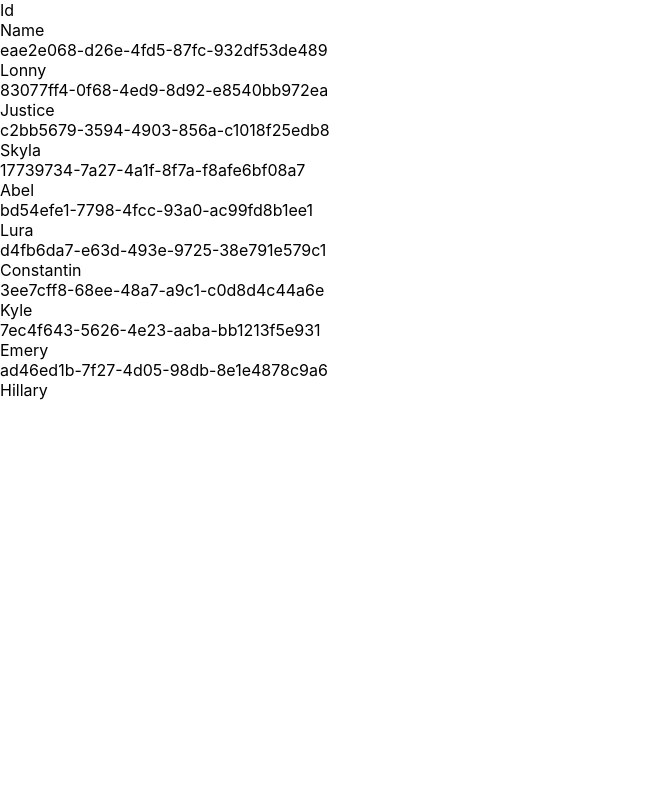
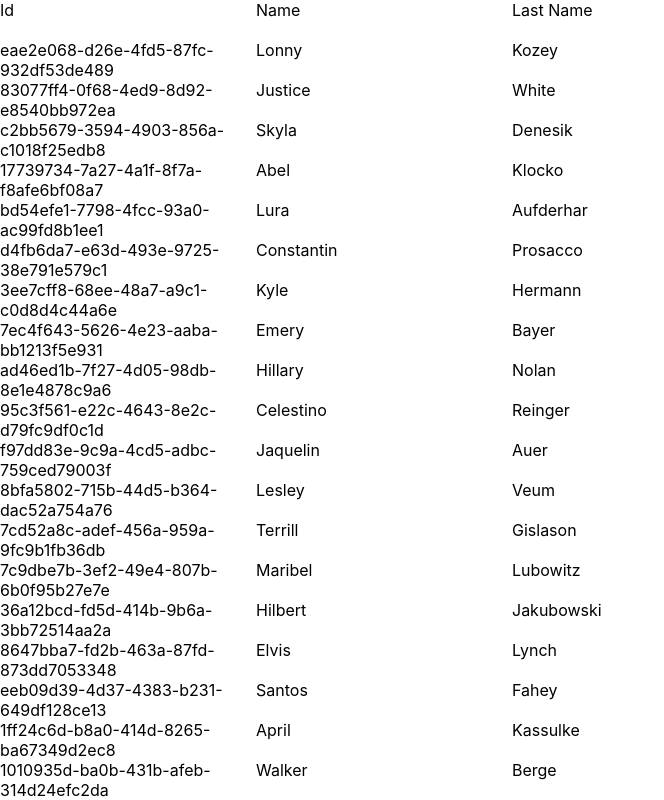
Before and after one commit to rhaegar453/data-table, a React (Create React App) app: page / in a window 1280 px wide. Shown: the whole page, without its empty margins (0-664 px from the left). Built offline with nearby package versions, Linux system fonts and the light colour scheme.

Commit message:
Added the CSS changes for react-virtualized

```diff
--- a/src/App.css
+++ b/src/App.css
@@ -1,38 +1,6 @@
-.App {
-  text-align: center;
+.ReactVirtualized__Table__headerRow {
+  display: flex;
 }
-
-.App-logo {
-  height: 40vmin;
-  pointer-events: none;
+.ReactVirtualized__Table__row {
+  display: flex;
 }
-
-@media (prefers-reduced-motion: no-preference) {
-  .App-logo {
-    animation: App-logo-spin infinite 20s linear;
-  }
-}
-
-.App-header {
-  background-color: #282c34;
-  min-height: 100vh;
-  display: flex;
-  flex-direction: column;
-  align-items: center;
-  justify-content: center;
-  font-size: calc(10px + 2vmin);
-  color: white;
-}
-
-.App-link {
-  color: #61dafb;
-}
-
-@keyframes App-logo-spin {
-  from {
-    transform: rotate(0deg);
-  }
-  to {
-    transform: rotate(360deg);
-  }
-}
--- a/src/App.tsx
+++ b/src/App.tsx
@@ -3,6 +3,7 @@
 import React, { useState } from 'react';
 import {AutoSizer, InfiniteLoader, Table, Column} from 'react-virtualized';
 import { generateFakeData } from './utils';
+import './App.css';
 
 function App() {
   const [rows,setRows]=useState(generateFakeData(200));
@@ -11,7 +12,7 @@ function App() {
   const handleLoadMoreRows=()=>new Promise((resolve)=>resolve([1,2,3]))
 
   return (
-    <div>
+    <div style={{display:'flex', flexDirection:'column'}}>
       <InfiniteLoader
         isRowLoaded={handleIsRowLoaded}
         loadMoreRows={handleLoadMoreRows}
@@ -27,7 +28,7 @@ function App() {
                 headerHeight={40}
                 width={width}
                 rowHeight={40}
-                height={400}
+                height={800}
                 rowCount={rows.length}
                 rowGetter={({ index }) => rows[index]}
               >
```
